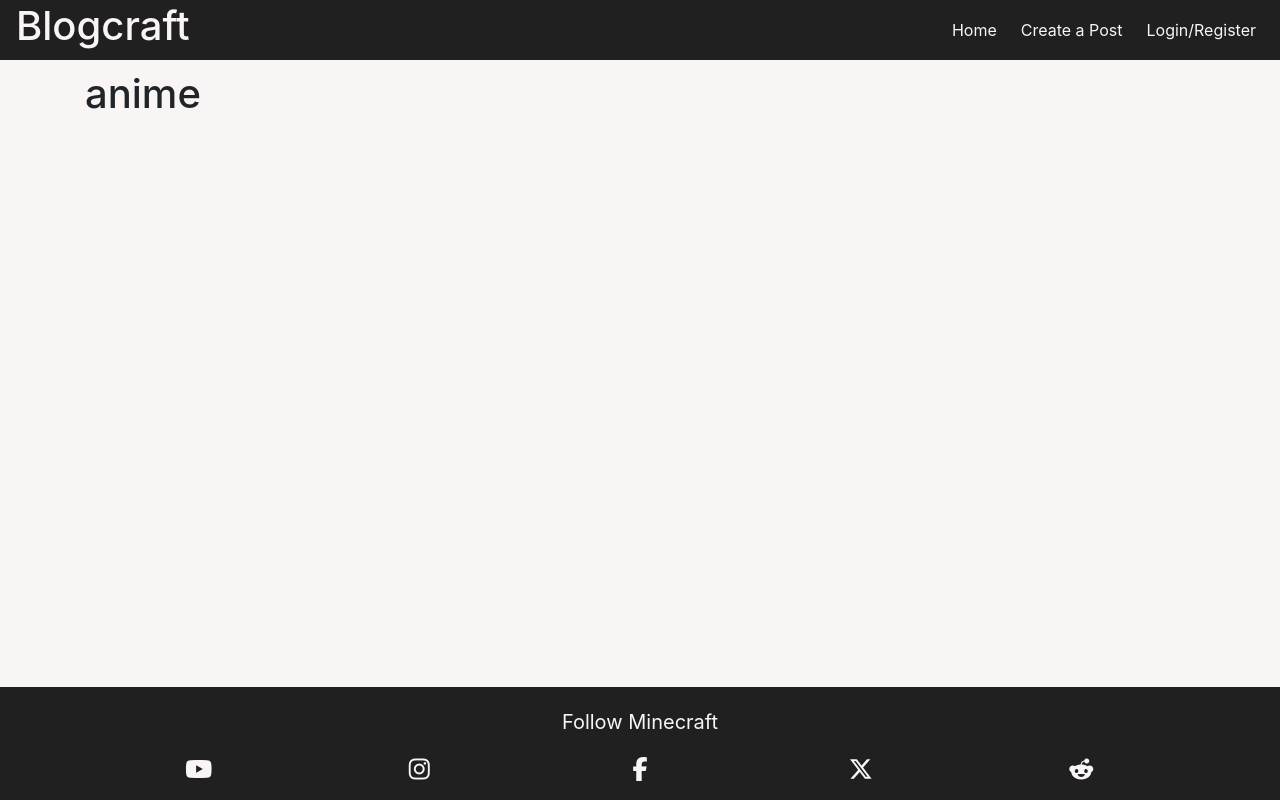
After one commit to Bethan-McKenzie/BlogCraft, a Django app: a page that uses templates/base.html in a window 1280 px wide. The commit adds this page. Run offline with Django 4.2, Linux system fonts and the light colour scheme; data comes from the database, SQL or seed files in the repository; some libraries are stand-ins or nearby versions.

Commit message:
set up post details page, edited the css for links to change text to green when hovered over (except navbar page nav?), changed post card styles for better accessability

```diff
--- /dev/null
+++ b/blog/templates/blog/detail.html
@@ -0,0 +1,7 @@
+{% extends 'base.html' %}
+
+{% block title %}{{ post.title }} | {% endblock %}
+
+{% block content %}
+<h1>{{ post.title }}</h1>
+{% endblock %}
--- a/blog/urls.py
+++ b/blog/urls.py
@@ -2,5 +2,6 @@ from django.urls import path
 from . import views
 
 urlpatterns = [
-    path('', views.index, name='home')
+    path('', views.home, name='home'),
+    path('<slug:slug>/', views.detail, name='post_detail'),
 ]
--- a/blog/views.py
+++ b/blog/views.py
@@ -1,4 +1,4 @@
-from django.shortcuts import render
+from django.shortcuts import get_object_or_404, render
 
 from blog.models import blog
 
@@ -12,3 +12,9 @@ def create_post(request):
 
 def my_profile(request):
     return render(request, 'blog/my_profile.html')
+
+
+def detail(request, slug):
+    post = get_object_or_404(blog, slug=slug)
+
+    return render(request, 'blog/detail.html', {'post': post})
--- a/blogcraft/urls.py
+++ b/blogcraft/urls.py
@@ -20,11 +20,13 @@ from django.urls import path, include
 from blog.views import create_post
 from blog.views import home
 from blog.views import my_profile
+from blog.views import detail
 
 urlpatterns = [
     path('accounts/', include('allauth.urls')),
     path('admin/', admin.site.urls),
     path('create_post/', create_post, name='create_post'),
+    path('my_profile/', my_profile, name='my_profile'),
+    path('', include('blog.urls')),
     path('', home, name='home'),
-    path('my_profile/', my_profile, name='my_profile'),
 ]
--- a/static/css/style.css
+++ b/static/css/style.css
@@ -14,7 +14,27 @@ body {
     margin-top: 70px;
 }
 
+a:link {
+    color: #F8F5F4;
+}
+
+a:visited {
+    color: #F8F5F4;
+}
+
+a :hover {
+    color:  #52A535;
+}
+
+a:active {
+    color: #52A535;
+}
+
 /*--------------------------------------------------------------------------------Navbar styles----*/
+
+.navbar-toggler-icon{
+    color: #F8F5F4;
+}
 
 .navalert-container {
     position: fixed;
@@ -41,27 +61,36 @@ body {
 
 .nav-link {
     color: #F8F5F4;
-    text-decoration: none;
-}
-
-.nav-link a i:hover {
-    background: #757575;
-    color:  #52A535;
-    transition: all 0.35s ease-in-out;
-    -moz-transition: all 0.35s ease-in-out;
-    -webkit-transition: all 0.35s ease-in-out;
-    -o-transition: all 0.35s ease-in-out;
 }
 
 /*--------------------------------------------------------------------------------Home Page----*/
 
+/*--------------------------------------------------------------------------------Post card styles----*/
+
+.title {
+    text-align: center;
+    color: #F8F5F4;
+}
+
+.description {
+    margin-top: 5px;
+}
+
+p {
+    color: #F8F5F4;
+}
+
 .card-body {
-    background-color: #757575;
+    background-color: #202020;
 }
 
 /*--------------------------------------------------------------------------------Login Page----*/
 
 .helptext a {
+    color: #202020;
+}
+
+label {
     color: #202020;
 }
 
@@ -88,8 +117,8 @@ footer {
 }
 
 .social-links li a i {
-    width: 32px;
-    height: 32px;
+    width: 28px;
+    height: 28px;
     padding: 12px 0;
     border-radius: 50%;
     font-size: 1.5rem;
--- a/templates/base.html
+++ b/templates/base.html
@@ -16,13 +16,13 @@
     <!--Navigation bar is fixed currently and will hide the footer until sections are added inbetween-->
     <div class="container-fluid navalert-container">
         <nav class="navbar navbar-expand-sm">
-            <a href="/">
+            <a href="/" style="text-decoration:none">
                 <h1>Blogcraft</h1>
             </a>
 
             <button class="navbar-toggler ml-auto" type="button" data-toggle="collapse" data-target="#navbarNavDropdown"
                 aria-controls="navbarNavDropdown" aria-expanded="false" aria-label="Toggle navigation">
-                <span class="navbar-toggler-icon"></span></button>
+                <span class="navbar-toggler-icon"><i class="fa-solid fa-bars"></i></span></button>
 
             <div class="collapse navbar-collapse" id="navbarNavDropdown">
                 <ul class="navbar-nav ml-auto navbar-end">
```
Also changed, not shown: blog/templates/blog/home.html (+6 -4 lines).
